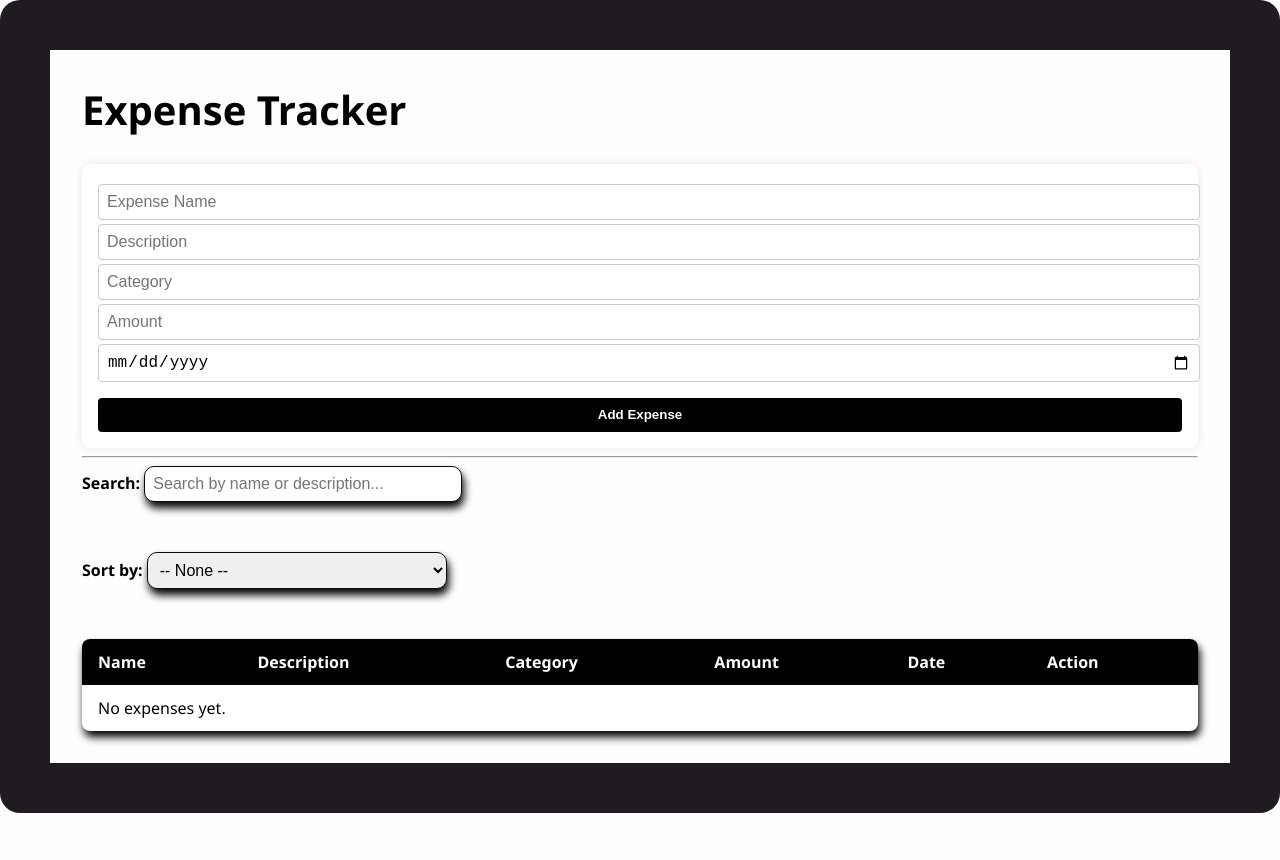
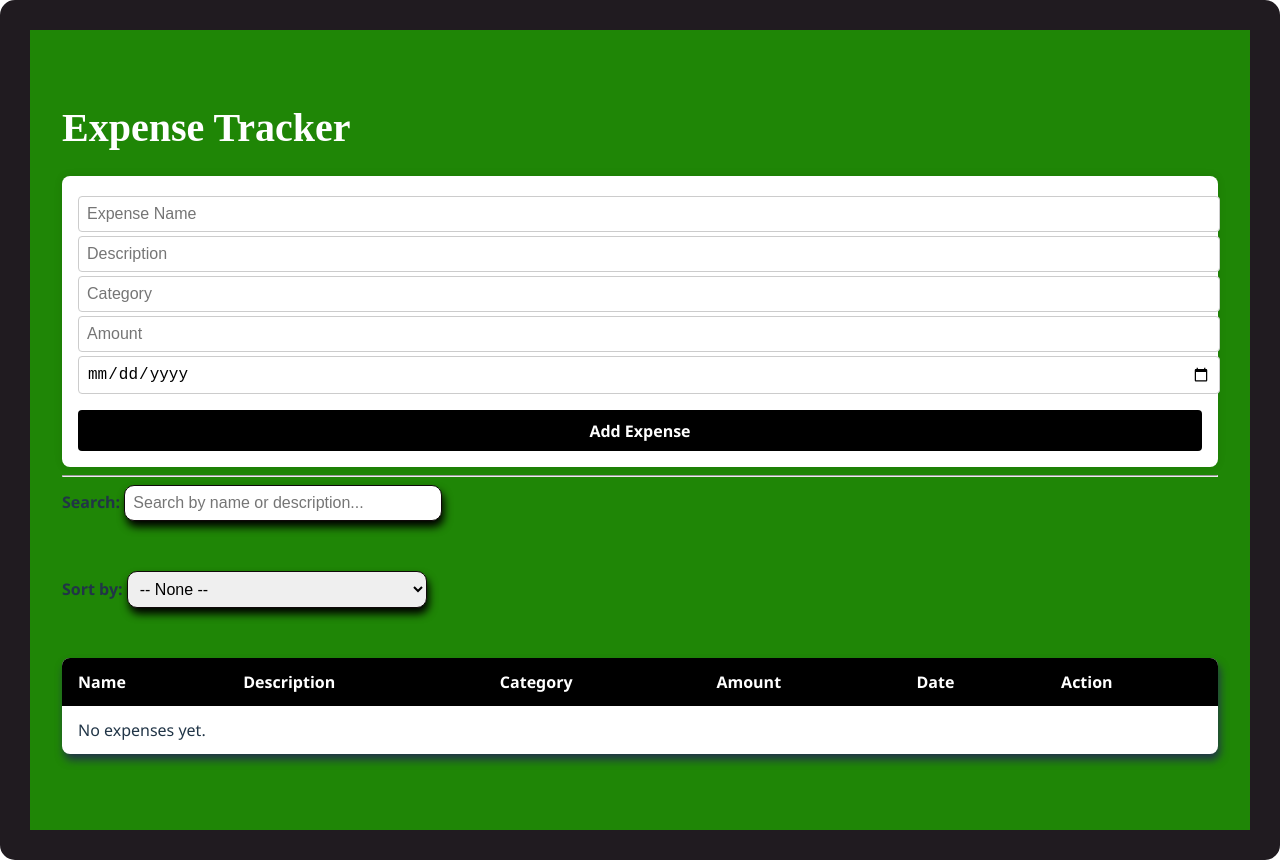
Before and after one commit to valarie-jep/Expense-Tracker, a React (Vite) app: page / in a window 1280 px wide. Before the commit the page ends 813 px from the top, so only its background shows below. Built offline with nearby package versions, Linux system fonts and the light colour scheme.

Commit message:
Change background color

```diff
--- a/src/App.css
+++ b/src/App.css
@@ -1,14 +1,16 @@
 body {
   margin: 0;
   font-family: 'Segoe UI', Tahoma, Geneva, Verdana, sans-serif;
-  background-color: rgb(255, 253, 253);
-  border: 50px solid rgb(32, 27, 32);
-  border-radius: 20px;
+  background-color: rgb(31, 134, 6);
+  border: 30px solid rgb(32, 27, 32);
+  border-radius: 15px;
 }
 
 h1 {
   font-size: 40px;
   margin-top: 0px;
+  color: white;
+  font-family: bolder;
 }
 
 .App {
--- a/src/index.css
+++ b/src/index.css
@@ -1,4 +1,4 @@
-/* :root {
+:root {
   font-family: system-ui, Avenir, Helvetica, Arial, sans-serif;
   line-height: 1.5;
   font-weight: 400;
@@ -18,6 +18,7 @@ a {
   color: #646cff;
   text-decoration: inherit;
 }
+
 a:hover {
   color: #535bf2;
 }
@@ -46,9 +47,11 @@ button {
   cursor: pointer;
   transition: border-color 0.25s;
 }
+
 button:hover {
   border-color: #646cff;
 }
+
 button:focus,
 button:focus-visible {
   outline: 4px auto -webkit-focus-ring-color;
@@ -59,10 +62,12 @@ button:focus-visible {
     color: #213547;
     background-color: #ffffff;
   }
+
   a:hover {
     color: #747bff;
   }
+
   button {
     background-color: #f9f9f9;
   }
-} */
+}
```
